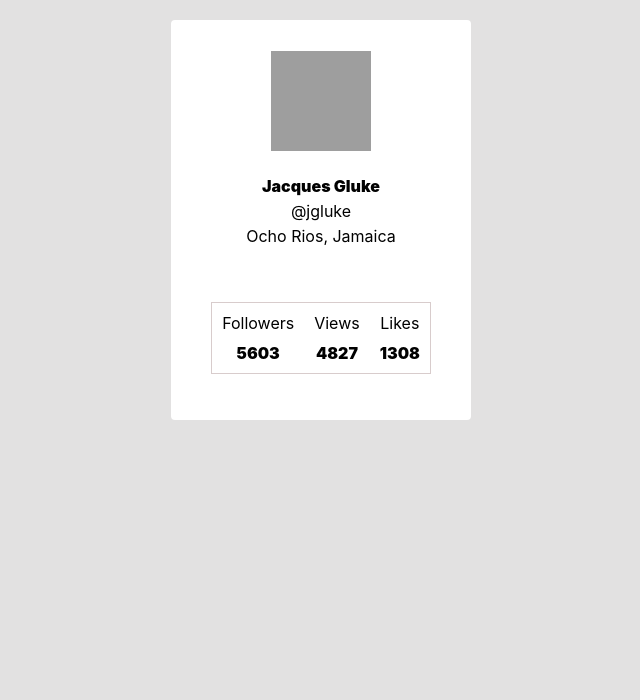
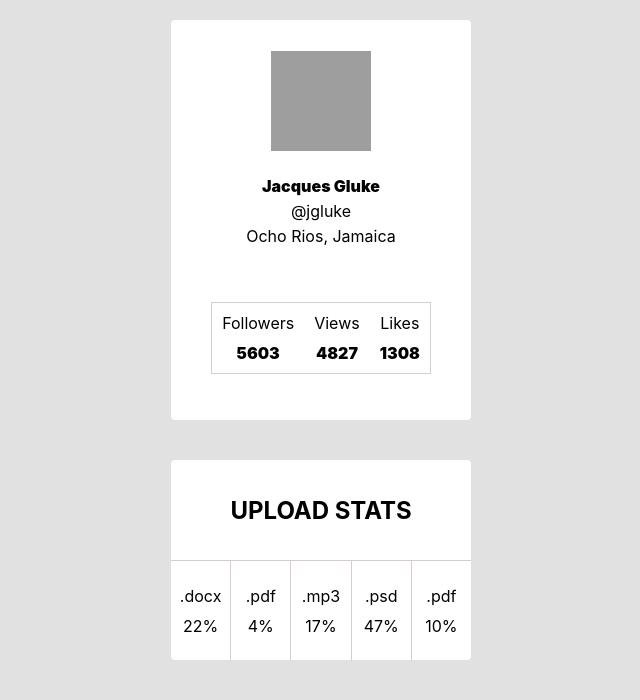
Before and after one commit to VladimirDegt/goit-react-hw-01-components, a React (Create React App) app: page / in a window 1280 px wide. Shown: the top 700 px of the page, without its empty margins (319-959 px from the left). Built offline with nearby package versions, Linux system fonts and the light colour scheme; grey boxes are pictures that could not be loaded.

Commit message:
add class in Statistics

```diff
--- a/src/components/App/App.jsx
+++ b/src/components/App/App.jsx
@@ -8,13 +8,16 @@ export const App = () => {
   return (
     <div className={css.container}>
       <Profile
-      username = {user.username}
-      tag = {user.tag}
-      location = {user.location}
-      avatar = {user.avatar}
-      stats = {user.stats}
+        username = {user.username}
+        tag = {user.tag}
+        location = {user.location}
+        avatar = {user.avatar}
+        stats = {user.stats}
       />
-      <Statistics data={data} title='UPLOAD STATS'/>
+      <Statistics
+        title="UPLOAD STATS"
+        stats={data}
+      />
     </div>
   );
 };
--- a/src/components/App/App.module.css
+++ b/src/components/App/App.module.css
@@ -4,4 +4,5 @@
     justify-content: center;
     align-items: center;
     margin: 0 auto;
+    gap: 20px;
   }
--- a/src/components/Profile/Profile.module.css
+++ b/src/components/Profile/Profile.module.css
@@ -45,13 +45,9 @@ li {
   flex-direction: column;
   align-items: center;
   justify-content: center;
-}
-
-span {
-  display: inline-block;
+  gap: 10px;
 }
 
 .quantity {
   font-weight: 900;
-  margin-top: 10px;
 }
--- a/src/components/Statistics/Statistics.jsx
+++ b/src/components/Statistics/Statistics.jsx
@@ -1,35 +1,32 @@
+import PropTypes from 'prop-types';
+
 import css from './Statistics.module.css'
 
-export function Statistics( {title, data} ) {
-  console.log(data);
-    return (
-         data.map( (element) => {
-            <li className="item">
-            <span className="label">{element.label}</span>
-            <span className="percentage">{element.percentage}%</span>
+export function Statistics( props ) {
+  const {title, stats} = props;
+
+  return (
+    <section className={css.statistics}>
+      {title && <h2 className={css.title}>{title}</h2>}
+
+      <ul className={css['stat-list']}>
+        { stats.map( (stat) => (
+          <li className={css.stat} key={stat.id}>
+            <span className={css.label}>{stat.label}</span>
+            <span className={css.percentage}>{stat.percentage}%</span>
           </li>
-          } )
-        // <section className="statistics">
-        // <h2 className="title">{title}</h2>
+        ))
+        }
+      </ul>
+    </section>
+    )
+};
 
-      //   <ul className="stat-list">
-      //     <li className="item">
-      //       <span className="label">{data.label}</span>
-      //       <span className="percentage">{data.percentage}%</span>
-      //     </li>
-      //     <li className="item">
-      //       <span className="label">{data.label}</span>
-      //       <span className="percentage">{data.percentage}%</span>
-      //     </li>
-      //     <li className="item">
-      //       <span className="label">{data.label}</span>
-      //       <span className="percentage">{data.percentage}%</span>
-      //     </li>
-      //     <li className="item">
-      //       <span className="label">{data.label}</span>
-      //       <span className="percentage">{data.percentage}%</span>
-      //     </li>
-      //   </ul>
-      // </section>
-      )
-}
+Statistics.propTypes = {
+  title: PropTypes.string,
+  stats: PropTypes.arrayOf(PropTypes.shape({
+    id: PropTypes.string.isRequired,
+    label: PropTypes.string.isRequired,
+    percentage: PropTypes.number.isRequired,
+  }))
+};
--- a/src/components/Statistics/Statistics.module.css
+++ b/src/components/Statistics/Statistics.module.css
@@ -0,0 +1,38 @@
+.statistics{
+  width: 300px;
+  height: 200px;
+  margin: 0 auto;
+  border-radius: 4px;
+  color: #010101;
+  background-color: white;
+  border-radius: 4px;
+}
+
+.title {
+  display: flex;
+  justify-content: center;
+  align-items:center;
+  height: 100px;
+  margin: 0;
+  text-align: center;
+  font-weight: 700;
+  border-bottom: 1px solid rgb(216, 204, 204);
+}
+
+.stat-list {
+  display: flex;
+  justify-content: space-between;
+  align-items:center;
+  margin: 0;
+}
+
+.stat {
+  width: 60px;
+  height: 100px;
+  border-right: 1px solid rgb(216, 204, 204);
+  gap:10px
+}
+
+.stat-list li:last-child {
+  border: none;
+}
--- a/src/index.css
+++ b/src/index.css
@@ -19,6 +19,10 @@ p {
   margin: 0;
 }
 
+h1, h2, h3, p, ul, li {
+  padding: 0;
+}
+
 ul {
   list-style: none;
 }
```
